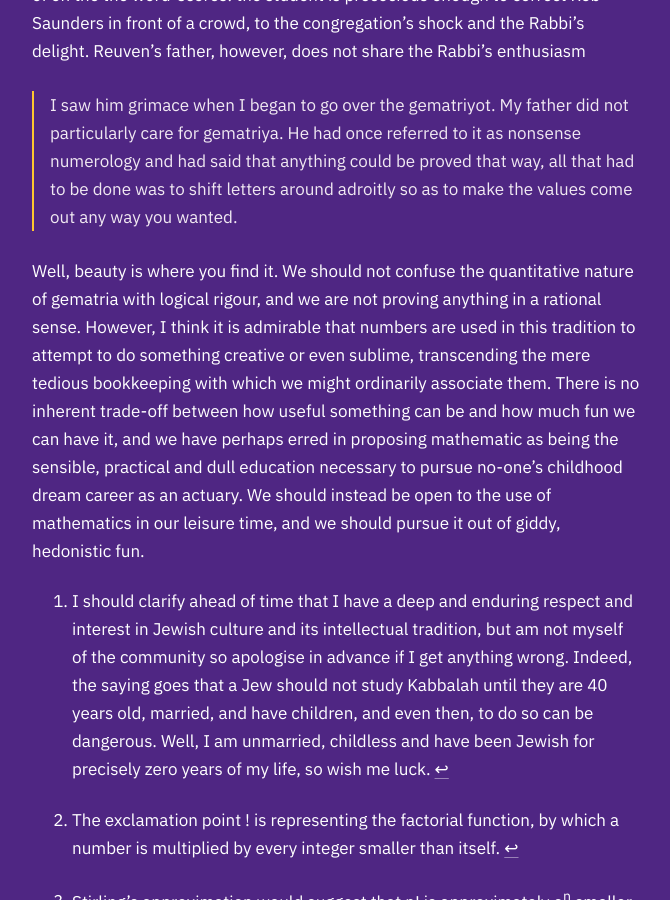
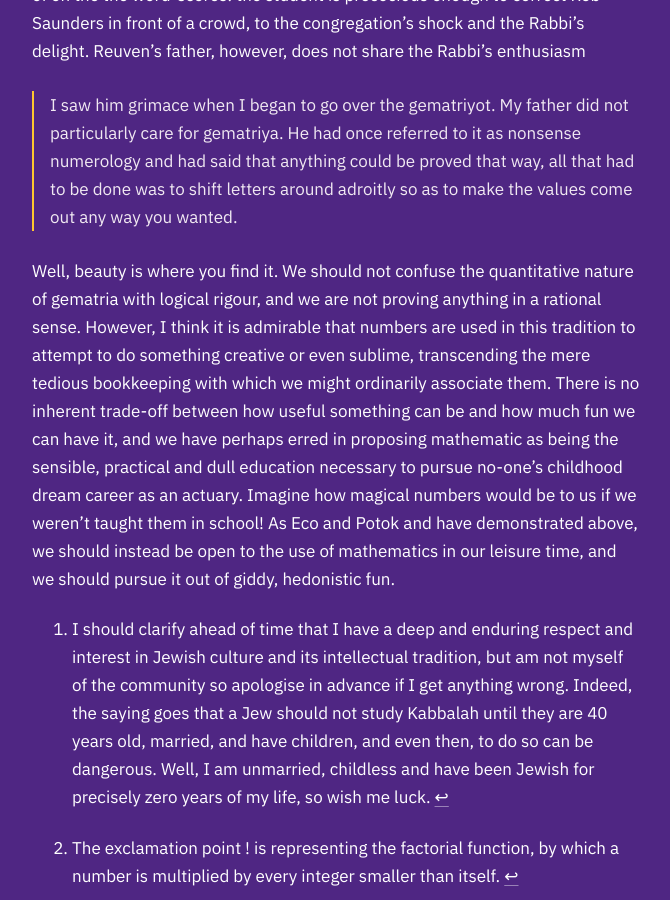
Before and after one commit to OwenThomas/personal-website, a Jekyll site: the page built from _posts/2026-10-01-FPN.md, in a window 1280 px wide and 900 px high, scrolled down 11724 px. Shown: the whole window, without its empty margins (304-974 px from the left). Built offline with Jekyll 4.4.1, drawn with Linux system fonts in a browser that asks for light colours; comment, search, counter and statistics services are not loaded.

Commit message:
Enhance discussion on mathematics and creativity
Added a reflection on the creative potential of mathematics and its connection to leisure.

```diff
--- a/_posts/2026-10-01-FPN.md
+++ b/_posts/2026-10-01-FPN.md
@@ -133,7 +133,7 @@ You get the idea. Of course, it emerges that that Reb Saunders has left a trap f
 
 > I saw him grimace when I began to go over the gematriyot. My father did not particularly care for gematriya. He had once referred to it as nonsense numerology and had said that anything could be proved that way, all that had to be done was to shift letters around adroitly so as to make the values come out any way you wanted.
 
-Well, beauty is where you find it. We should not confuse the quantitative nature of gematria with logical rigour, and we are not proving anything in a rational sense. However, I think it is admirable that numbers are used in this tradition to attempt to do something creative or even sublime, transcending the mere tedious bookkeeping with which we might ordinarily associate them. There is no inherent trade-off between how useful something can be and how much fun we can have it, and we have perhaps erred in proposing mathematic as being the sensible, practical and dull education necessary to pursue no-one's childhood dream career as an actuary. We should instead be open to the use of mathematics in our leisure time, and we should pursue it out of giddy, hedonistic fun.
+Well, beauty is where you find it. We should not confuse the quantitative nature of gematria with logical rigour, and we are not proving anything in a rational sense. However, I think it is admirable that numbers are used in this tradition to attempt to do something creative or even sublime, transcending the mere tedious bookkeeping with which we might ordinarily associate them. There is no inherent trade-off between how useful something can be and how much fun we can have it, and we have perhaps erred in proposing mathematic as being the sensible, practical and dull education necessary to pursue no-one's childhood dream career as an actuary. Imagine how magical numbers would be to us if we weren't taught them in school! As Eco and Potok and have demonstrated above, we should instead be open to the use of mathematics in our leisure time, and we should pursue it out of giddy, hedonistic fun.
 
 [^1]: I should clarify ahead of time that I have a deep and enduring respect and interest in Jewish culture and its intellectual tradition, but am not myself of the community so apologise in advance if I get anything wrong. Indeed, the saying goes that a Jew should not study Kabbalah until they are 40 years old, married, and have children, and even then, to do so can be dangerous. Well, I am unmarried, childless and have been Jewish for precisely zero years of my life, so wish me luck.
 
```
